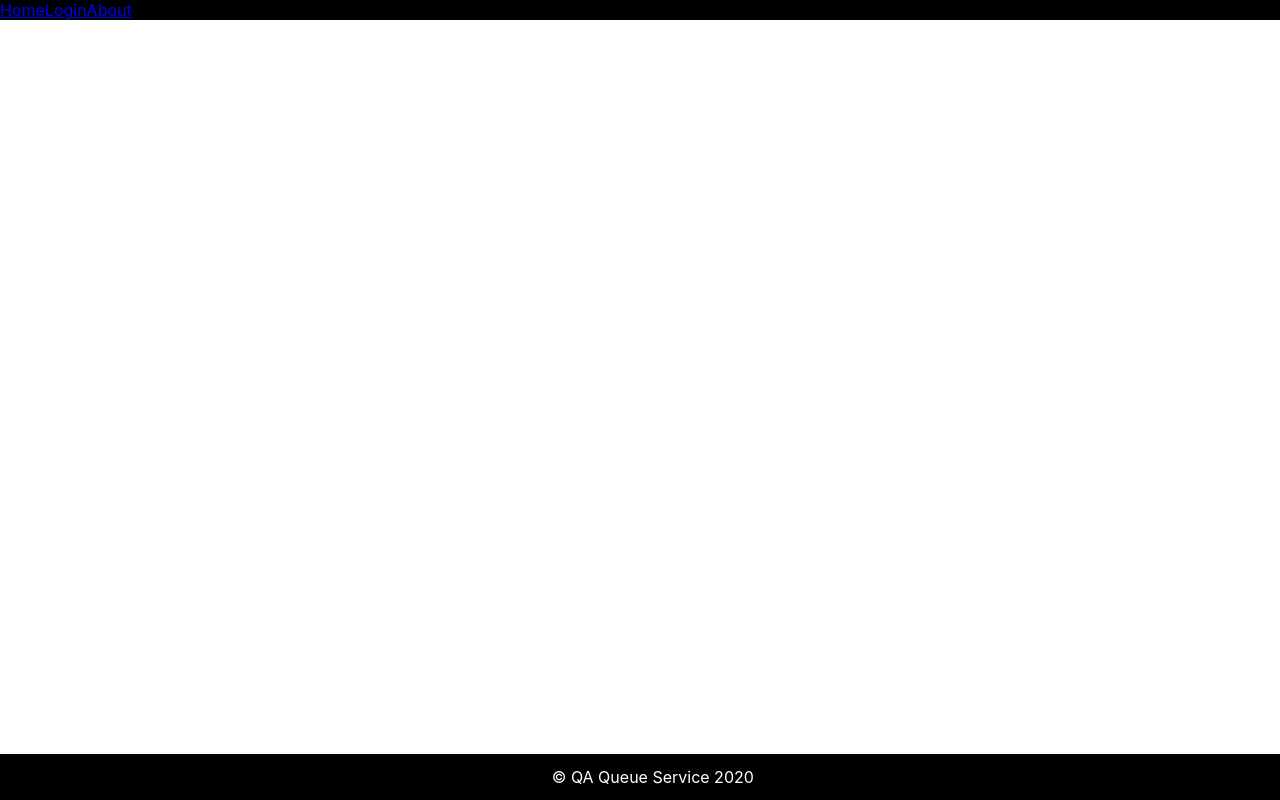
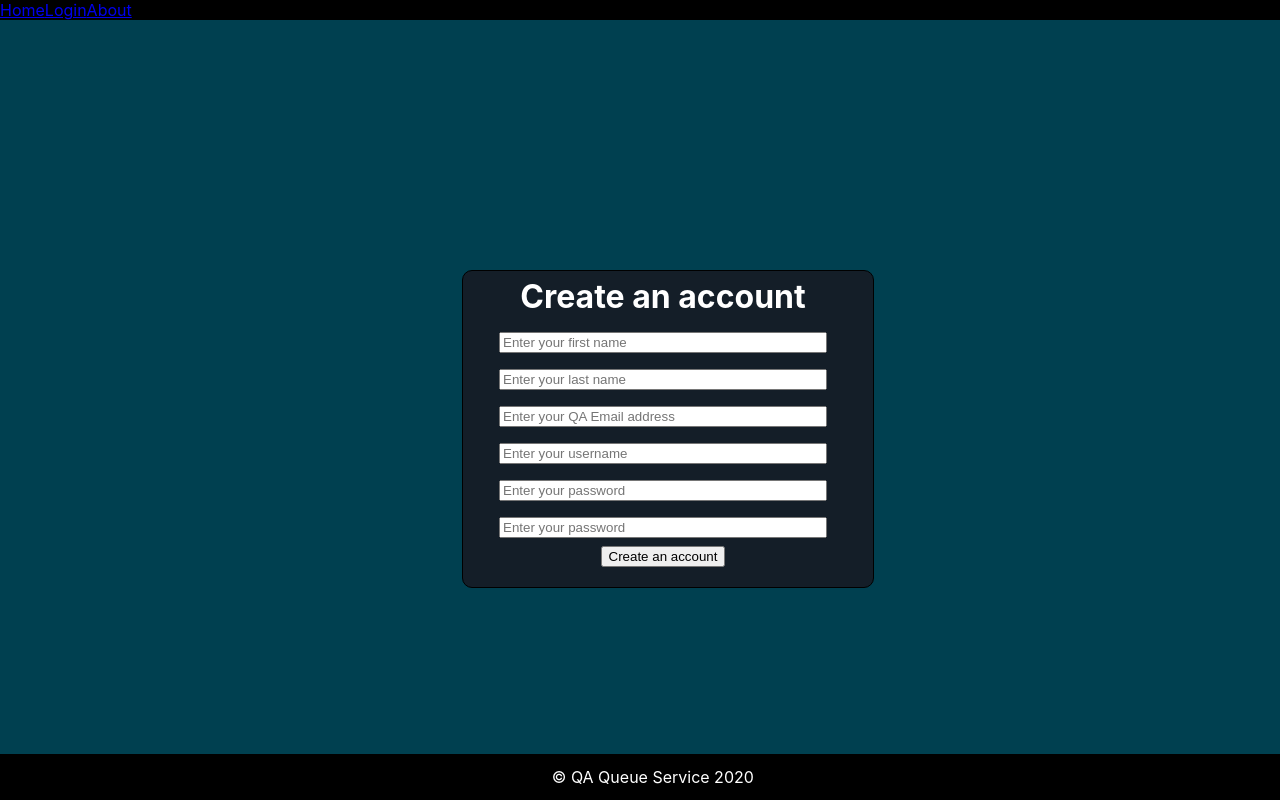
Before and after one commit to sa-mh/QA-GP-T2, a React (Create React App) app in the folder App/frontend/: page /createAccount in a window 1280 px wide. Shown: the top 800 px of the page. Built offline with nearby package versions, Linux system fonts and the light colour scheme.

Commit message:
made createAccount page, added css, routing has been set up

```diff
--- a/App/frontend/src/App.css
+++ b/App/frontend/src/App.css
@@ -28,6 +28,14 @@
   color: #61dafb;
 }
 
+body {
+  background-color: rgb(0, 64, 80);
+}
+
+.loginHeading, .signupHeading {
+  color: white;
+}
+
 .footer {
   background-color: black;
   color: white;
@@ -44,22 +52,23 @@
   color: white;
 }
 
-.loginDiv {
+.loginDiv, .signupDiv {
   position: absolute;
   top: 40%;
   left:40%;
   margin-top: -50px;
   margin-left: -50px;
   width: 400px;
-  height: 200px;
+  height: fit-content;
   text-align: center;
     padding-right: 10px;
-    background-color: white;
+    padding-bottom: 20px;
+    background-color: rgb(20,30,40);
 	border: 1px solid black;
     border-radius: 10px;
     line-height: 10px;
 }
-.loginInput{
+.loginInput, .signupInput{
 margin: 2%;
 width: 80%;
 }
--- a/App/frontend/src/App.js
+++ b/App/frontend/src/App.js
@@ -4,6 +4,7 @@ import Header from './Components/Header';
 import { BrowserRouter as Router, Route, Switch } from 'react-router-dom';
 import LoginPage from './Components/Login-page/LoginPage';
 import Aboutpage from './Components/About-page/Aboutpage';
+import CreateAccount from './Components/Create-Account-page/CreateAccount';
 
 
 function App() {
@@ -14,6 +15,8 @@ function App() {
           <div>
             <Route path="/login" exact component={LoginPage}/>
             <Route path="/about" exact component={Aboutpage}/>
+            <Route path ="/createAccount" component={CreateAccount}/>
+
           </div>
         </Switch>
         <Footer />
--- /dev/null
+++ b/App/frontend/src/Components/Create-Account-page/CreateAccount.jsx
@@ -0,0 +1,29 @@
+import React from 'react'
+
+
+function CreateAccount() {
+
+
+    return (
+        <div>
+            <div className="signupDiv">
+                <h1 className="signupHeading">Create an account</h1>
+                <div>
+                    <form className="ml-3" id="signupForm">
+                        <input className="signupInput" type="text" id="first-name" placeholder="Enter your first name" required></input> <br></br>
+                        <input className="signupInput" type="text" id="last-name" placeholder="Enter your last name" required></input> <br></br>
+                        <input className="signupInput" type="text" id="qa_email" placeholder="Enter your QA Email address" required></input> <br></br>
+                        <input className="signupInput" type="text" id="username" placeholder="Enter your username" required></input> <br></br>
+                        <input className="signupInput" type="password" id="password" placeholder="Enter your password" required></input> <br></br>
+                        <input className="signupInput" type="password" id="password" placeholder="Enter your password" required></input> <br></br>
+                        <button className="btn btn-primary" id="signupButton" type="submit">Create an account</button>
+                    </form>
+                </div>
+            </div>
+        </div>
+
+
+    )
+}
+
+export default CreateAccount
--- a/App/frontend/src/Components/Login-page/LoginPage.jsx
+++ b/App/frontend/src/Components/Login-page/LoginPage.jsx
@@ -1,4 +1,8 @@
 import React from 'react'
+import { Link } from 'react-router-dom'
+// import { Switch } from 'react-router-dom'
+// import CreateAccount from '../Create-Account-page/CreateAccount'
+// import { BrowserRouter as Router, Route, } from 'react-router-dom';
 
 function LoginPage() {
     return (
@@ -9,7 +13,13 @@ function LoginPage() {
                     <form className="ml-3" id="loginForm">
                         <input className="loginInput" type="text" id="username" placeholder="Enter your username" required></input> <br></br>
                         <input className="loginInput" type="password" id="password" placeholder="Enter your password" required></input> <br></br>
-                        <button class="btn btn-primary" id="loginButton" type="submit">Login</button>
+                        <button className="btn btn-primary" id="loginButton" type="submit">Login</button>
+
+                        <div>
+                            <Link to="/createAccount">
+                                <button style={{ backgroundColor: "darkred" }} className="btn btn-primary" id="signUpButton" type="button">Create an account</button>
+                            </Link>
+                        </div>
                     </form>
                 </div>
             </div>
```
Also changed, not shown: App/frontend/src/Components/Login-page/LoginDiv.jsx (deleted, +0 -17 lines).
